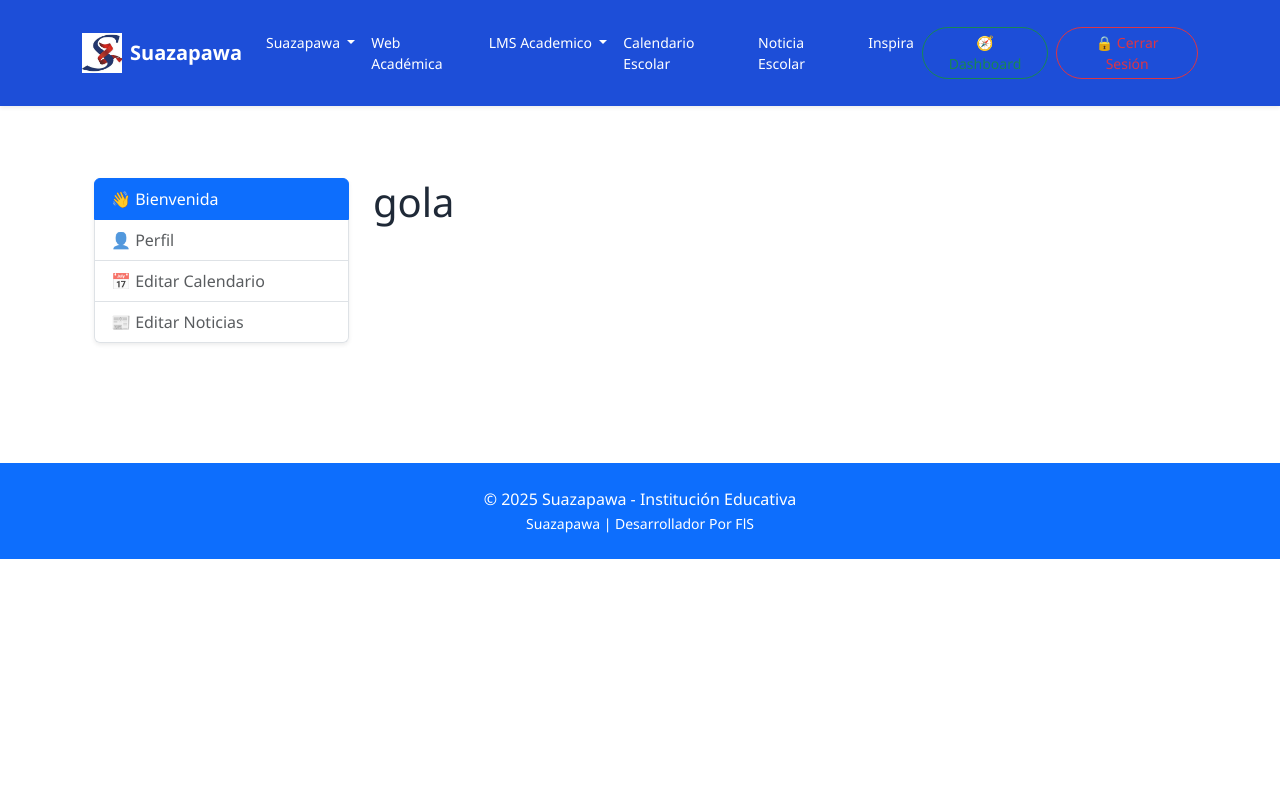
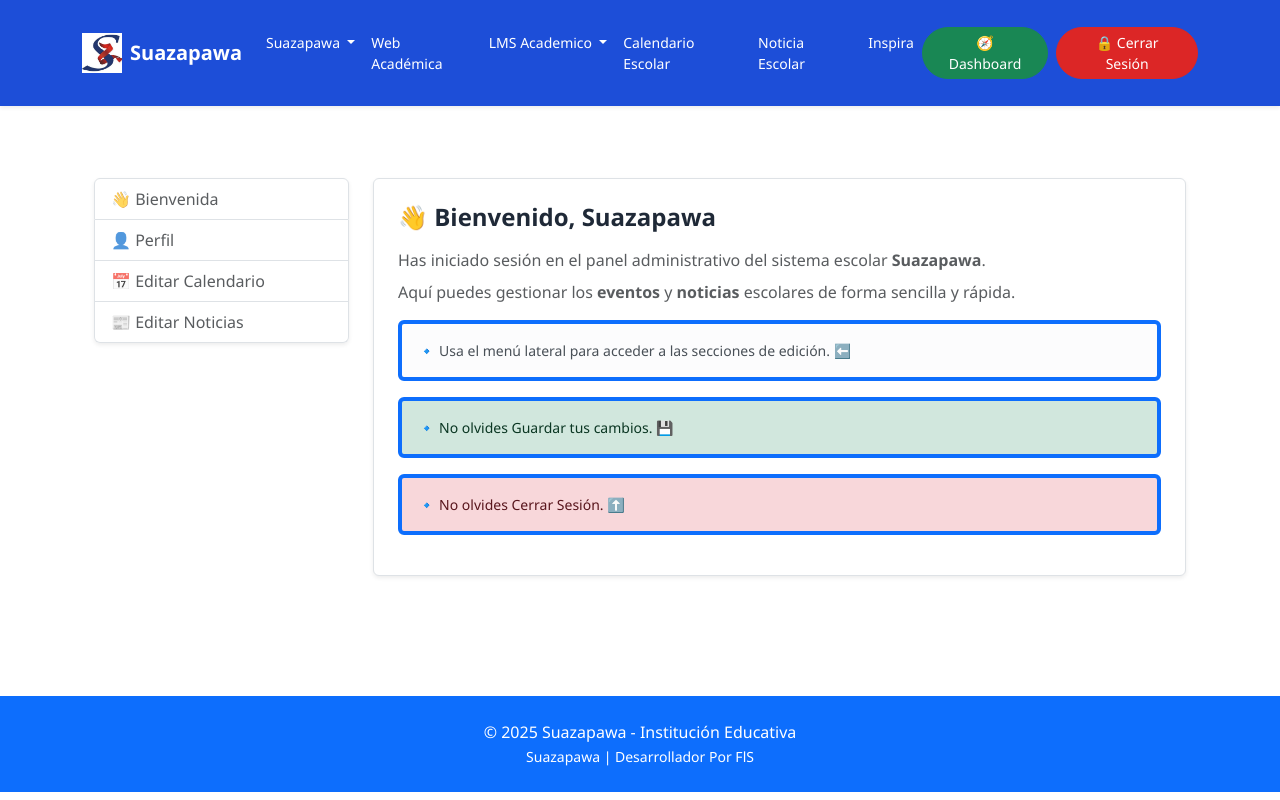
Before and after one commit to Stevanpre/suazapawa, a Django app: page /dashboard/ in a window 1280 px wide. Run offline with Django 5.2, Linux system fonts and the light colour scheme; a user stored in the database is signed in; some libraries are stand-ins or nearby versions.

Commit message:
bienvenida funcional

```diff
--- a/web/templates/admin/dashboard.html
+++ b/web/templates/admin/dashboard.html
@@ -52,4 +52,11 @@
   }
 
 </script>
+
+
+    <script>
+  document.addEventListener("DOMContentLoaded", function () {
+    mostrarModulo('bienvenida');
+  });
+</script>
 {% endblock %}
--- a/web/templates/admin/modulos/bienvenida.html
+++ b/web/templates/admin/modulos/bienvenida.html
@@ -1,10 +1,26 @@
-<!DOCTYPE html>
-<html lang="en">
-<head>
-    <meta charset="UTF-8">
-    <title>Title</title>
-</head>
-<body>
-    <h1>gola</h1>
-</body>
-</html>
+<div class="bg-white border rounded p-4 shadow-sm">
+  <h4 class="fw-semibold mb-3">
+    👋 Bienvenido, {{ request.user.first_name|default:request.user.username }}
+  </h4>
+
+  <p class="text-muted mb-2">
+    Has iniciado sesión en el panel administrativo del sistema escolar <strong>Suazapawa</strong>.
+  </p>
+
+  <p class="text-muted mb-3">
+    Aquí puedes gestionar los <strong>eventos</strong> y <strong>noticias</strong> escolares de forma sencilla y rápida.
+  </p>
+
+  <div class="alert alert-light border-start border-4 border-primary small mb-3">
+    🔹 Usa el menú lateral para acceder a las secciones de edición. ⬅️
+  </div>
+
+    <div class="alert alert-success border-start border-4 border-primary small mb-3">
+     🔹 No olvides Guardar tus cambios. 💾
+  </div>
+
+      <div class="alert alert-danger border-start border-4 border-primary small mb-3">
+    🔹 No olvides Cerrar Sesión. ⬆️
+  </div>
+
+</div>
--- a/web/templates/base.html
+++ b/web/templates/base.html
@@ -91,13 +91,13 @@
     <!-- Botones login/dashboard a la derecha -->
        {% if user.is_authenticated %}
         <!-- Botón Dashboard -->
-        <a href="{% url 'dashboard' %}" class="btn btn-outline-success btn-sm me-2 rounded-pill px-3 py-1">
+        <a href="{% url 'dashboard' %}" class="btn btn-success btn-sm me-2 rounded-pill px-3 py-1">
           🧭 Dashboard
         </a>
         <!-- Botón Cerrar sesión -->
         <form method="post" action="{% url 'logout' %}" class="d-inline">
           {% csrf_token %}
-          <button type="submit" class="btn btn-outline-danger btn-sm rounded-pill px-3 py-1">
+          <button type="submit" class="btn btn-danger btn-sm rounded-pill px-3 py-1">
             🔒 Cerrar Sesión
           </button>
         </form>
--- a/web/views.py
+++ b/web/views.py
@@ -125,7 +125,6 @@ def crear_evento(request):
             form.save()
             messages.success(request, "✅ Evento creado exitosamente.")
         else:
-            print(form.errors)  # 👈 Agrega esto temporalmente
             messages.error(request, "❌ Error al crear el evento. Verifica los datos.")
     return redirect('dashboard')
 
```
Also changed, not shown: db.sqlite3.
